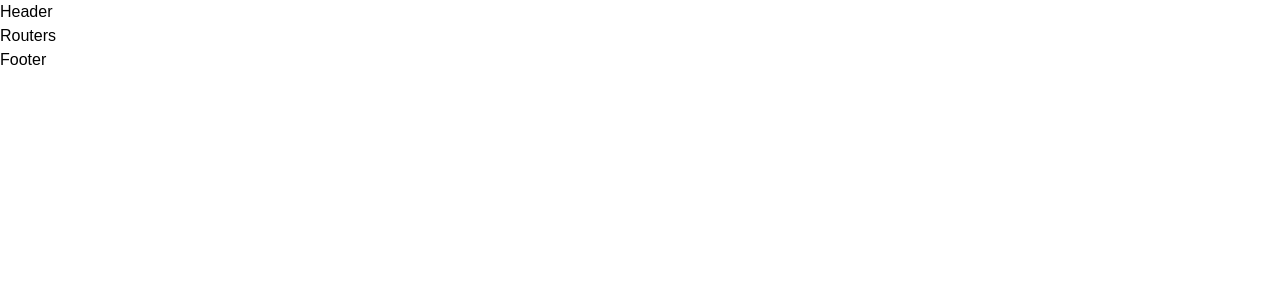
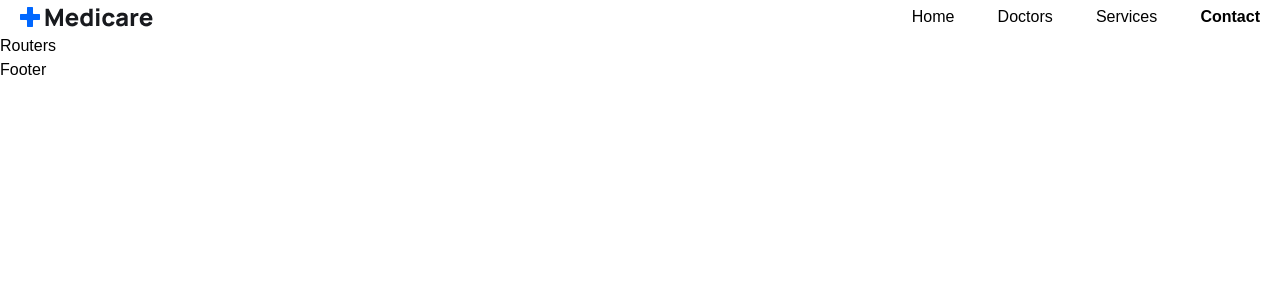
Before and after one commit to DeshanBandara/Doctor-Appointment-Booking-Website, a React (Vite) app in the folder frontend/: page /contact in a window 1280 px wide. Shown: the top 300 px of the page. Built offline with nearby package versions, Linux system fonts and the light colour scheme.

Commit message:
modified

```diff
--- a/frontend/src/components/Header/Header.jsx
+++ b/frontend/src/components/Header/Header.jsx
@@ -1,10 +1,59 @@
-import React from 'react'
-import { useState } from 'react'
+import {useEffect,useRef} from 'react'
+import logo from '../../assets/images/logo.png'
+import {NavLink,Link} from 'react-router-dom'
+
+const navLinks = [
+  {
+    path:'/home',
+    display:'Home'
+  },
+  {
+    path: '/doctors',
+    display: 'Doctors'
+  },
+  {
+    path: '/service',
+    display: 'Services'
+  },
+  {
+    path: '/contact',
+    display: 'Contact'
+  },
+]
 
 const Header = () => {
-  return (
-    <div>Header</div>
-  )
+  return <header className='header flex items-center'>
+    <div className='container'>
+      <div className='flex items-center justify-between'>
+        {/*======================= logo ========================*/}
+        <div>
+          <img src={logo} alt="" />
+        </div>
+
+        {/*======================= Menu ========================*/}
+        <div className='navigation'>
+          <ul className='menu flex items-center gap-[2.7rem]'>
+            {navLinks.map((link, index) => (
+              <li key={index}>
+                <NavLink
+                  to={link.path}
+                  className={navClass =>
+                    navClass.isActive
+                    ? 'text-primaryColor text-[16px] leading-7 font-[600]'
+                    : 'text-textColor text-[16px] leading-7 font-[500]'
+                  }
+                >
+                    {link.display}
+                </NavLink>
+              </li>
+            ))
+            }
+          </ul>
+        </div>
+      </div>
+    </div>
+
+  </header>
 }
 
 export default Header
```
